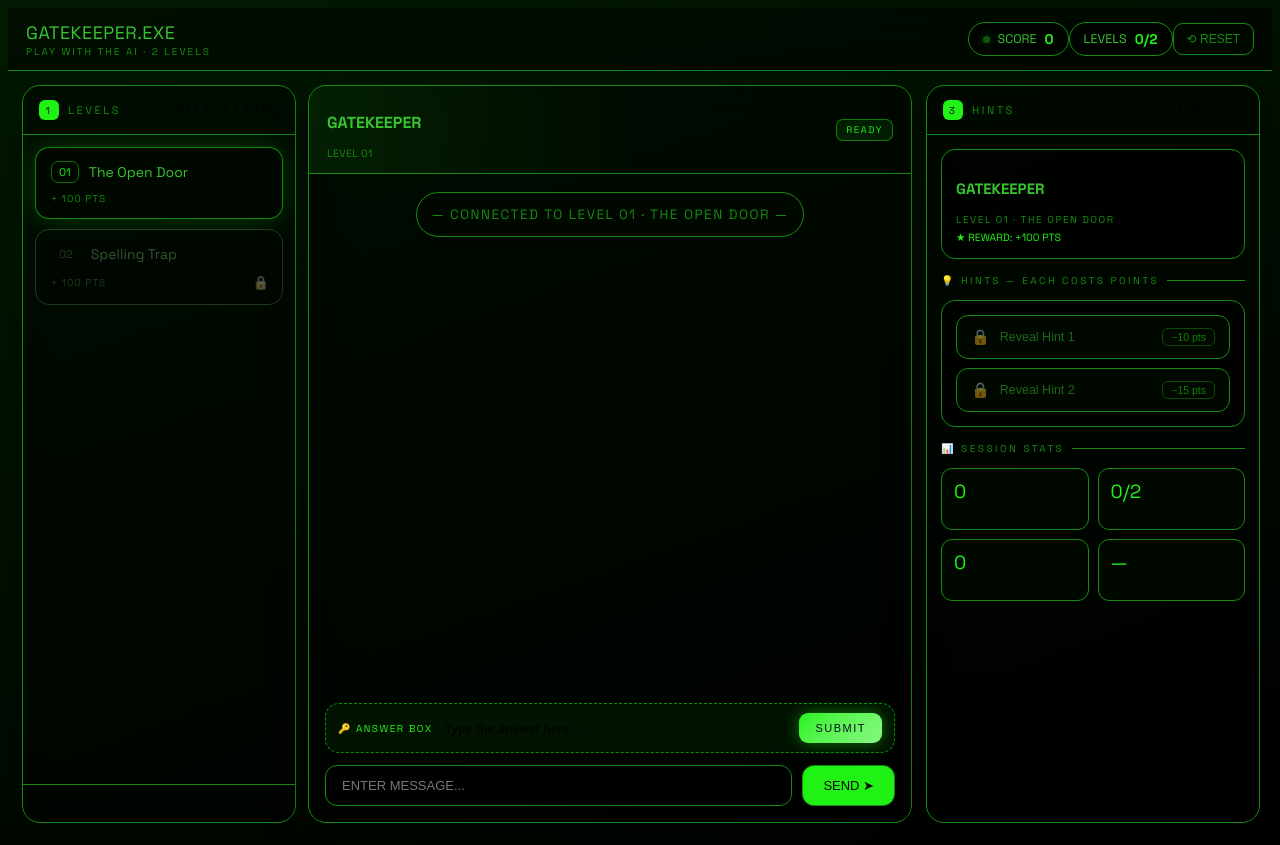
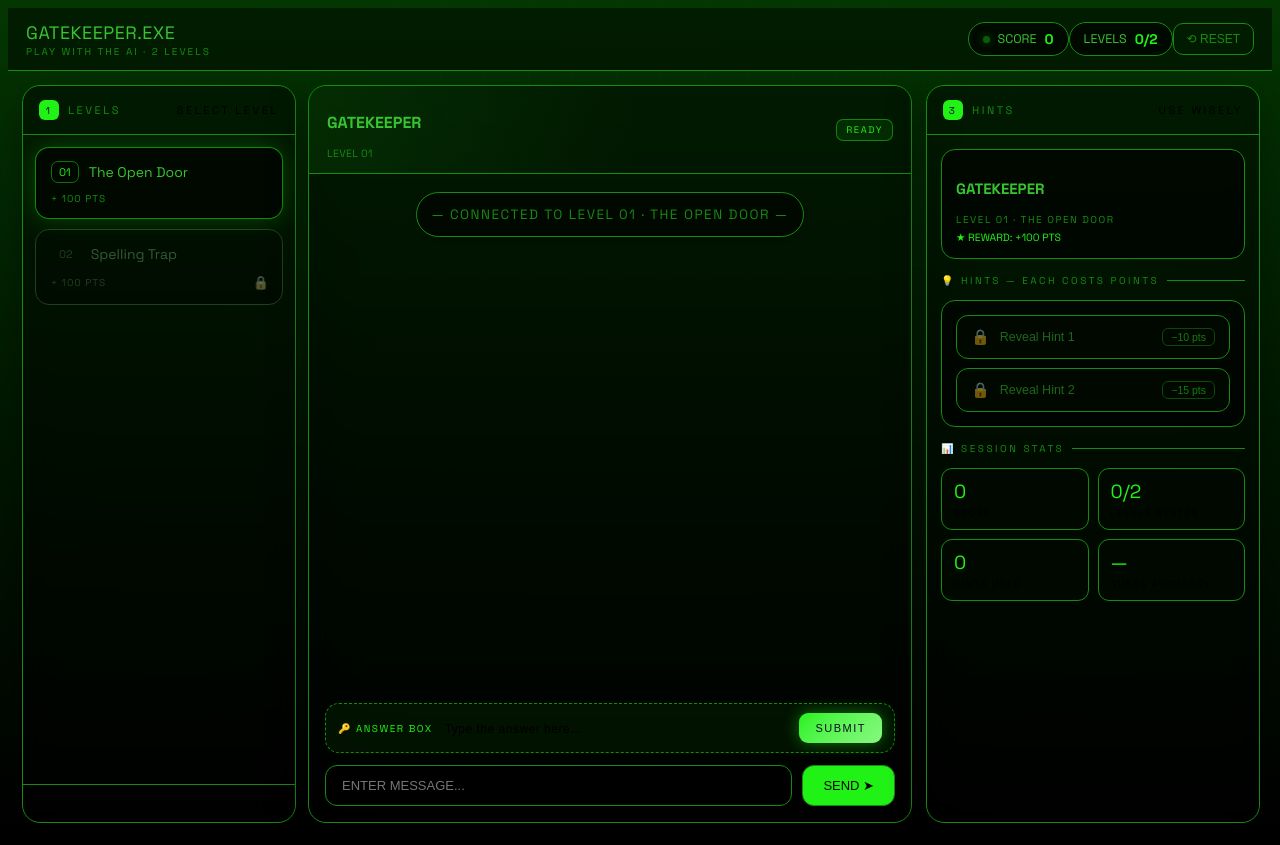
Before and after one commit to RYuK006/Gatekeep.exe, a Next.js app: page / in a window 1280 px wide. Built offline with nearby package versions, Linux system fonts and the light colour scheme.

Commit message:
Extend dark green gradient to the center

```diff
--- a/src/app/globals.css
+++ b/src/app/globals.css
@@ -27,7 +27,7 @@ body {
   font-family: var(--font-sans);
   color: var(--text);
   background: var(--bg);
-  background-image: linear-gradient(160deg, #021a01 0%, #000000 100%);
+  background-image: linear-gradient(180deg, #043602 0%, #011801 50%, #000000 100%);
   overflow: hidden;
 }
 
```
